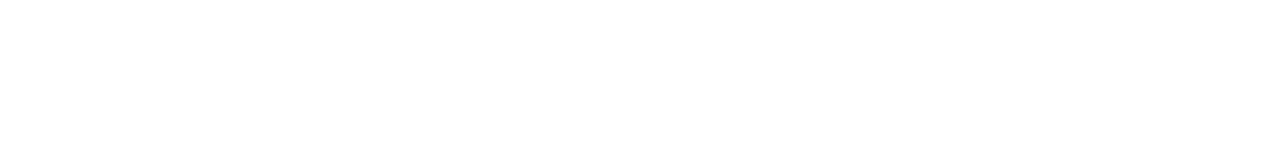
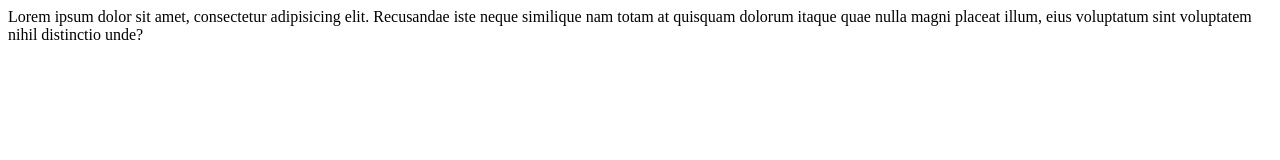
Before and after one commit to Thundeee/test, a plain HTML site: page index.html in a window 1280 px wide. Drawn offline with Linux system fonts and the light colour scheme.

Commit message:
Update index.html

```diff
--- a/index.html
+++ b/index.html
@@ -4,9 +4,11 @@
     <meta charset="UTF-8">
     <meta http-equiv="X-UA-Compatible" content="IE=edge">
     <meta name="viewport" content="width=device-width, initial-scale=1.0">
-    <title>Document</title>
+    <title>My first repo</title>
 </head>
 <body>
-
+    Lorem ipsum dolor sit amet, consectetur adipisicing elit.
+     Recusandae iste neque similique nam totam at quisquam dolorum itaque quae nulla magni placeat illum,
+      eius voluptatum sint voluptatem nihil distinctio unde?
 </body>
 </html>
```
